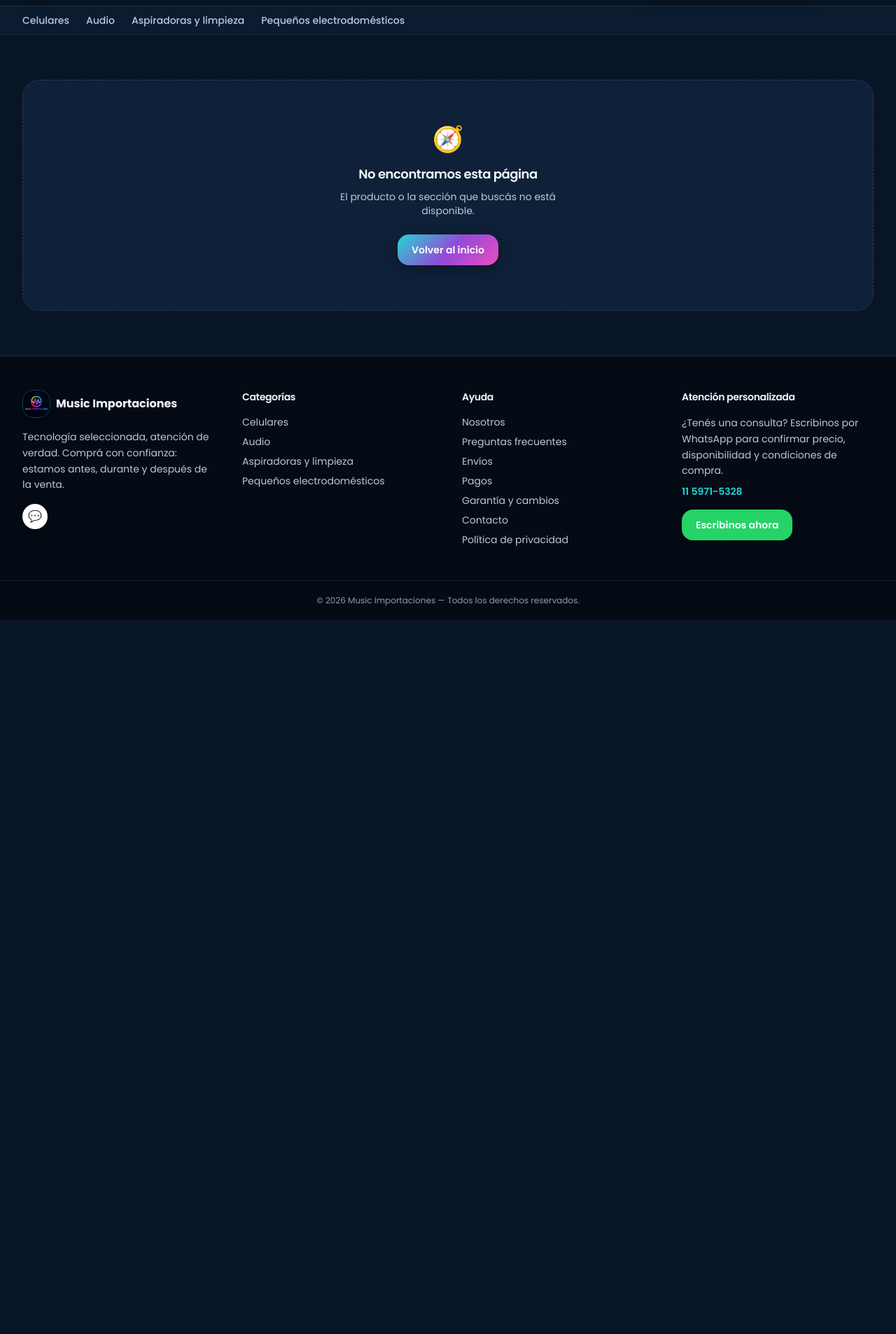
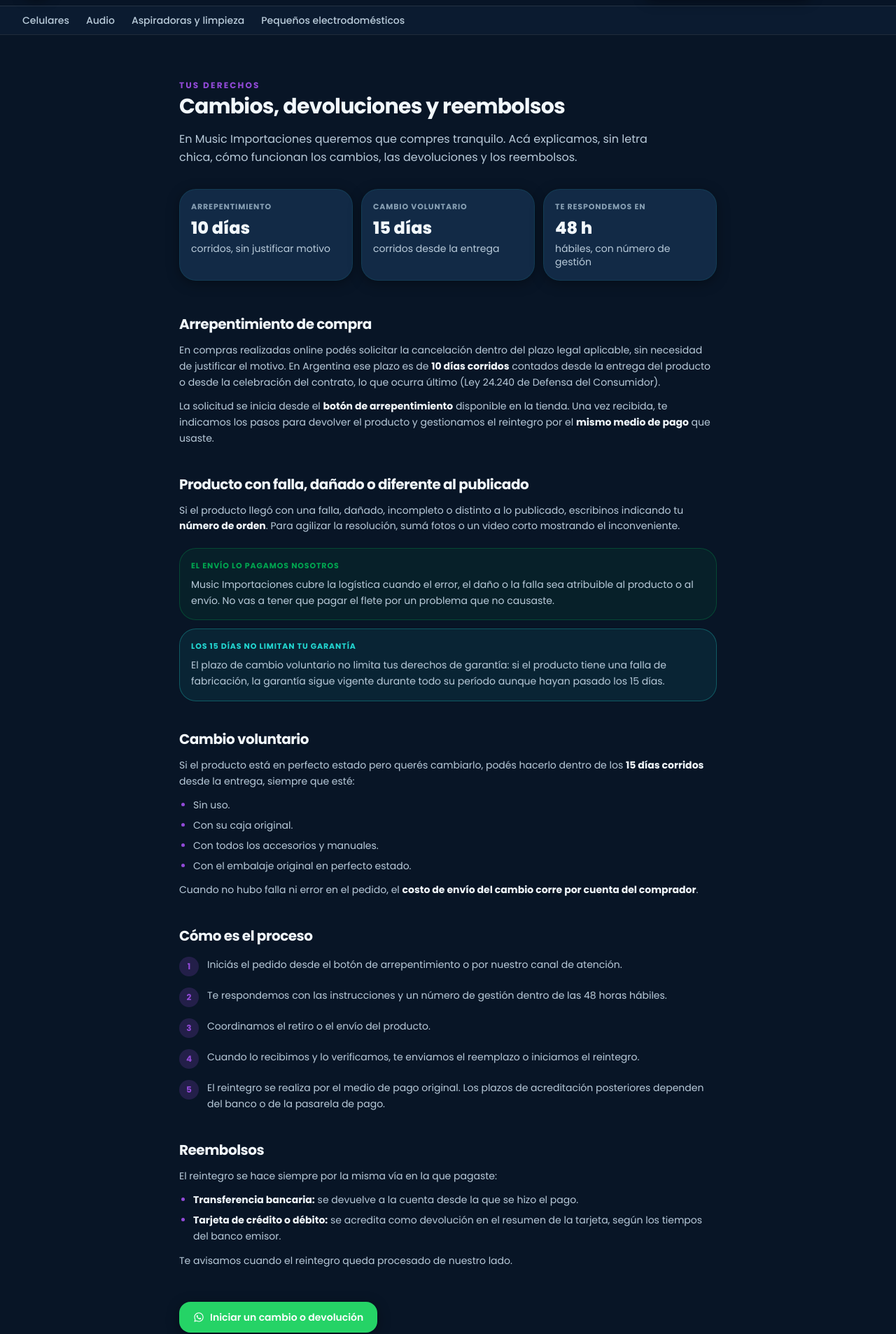
Before and after one commit to agustinzorrilla4-lab/music-importaciones, a React (Vite) app: page /cambios-devoluciones-y-reembolsos in a window 1280 px wide. Shown: the part 56-1962 px from the top of the page at 70% size. Before the commit the page ends 942 px from the top, so only its background shows below. Built offline with nearby package versions, Linux system fonts and the light colour scheme.

Commit message:
feat: pagina Cambios, devoluciones y reembolsos + enlaces footer/ficha/sitemap

```diff
--- a/src/App.tsx
+++ b/src/App.tsx
@@ -12,6 +12,7 @@ import FAQ from "@/pages/FAQ";
 import Shipping from "@/pages/Shipping";
 import Payments from "@/pages/Payments";
 import Warranty from "@/pages/Warranty";
+import Returns from "@/pages/Returns";
 import Contact from "@/pages/Contact";
 import Privacy from "@/pages/Privacy";
 import NotFound from "@/pages/NotFound";
@@ -39,6 +40,7 @@ export default function App() {
           <Route path="/envios" element={<Shipping />} />
           <Route path="/pagos" element={<Payments />} />
           <Route path="/garantia-y-cambios" element={<Warranty />} />
+          <Route path="/cambios-devoluciones-y-reembolsos" element={<Returns />} />
           <Route path="/contacto" element={<Contact />} />
           <Route path="/privacidad" element={<Privacy />} />
           <Route path="*" element={<NotFound />} />
--- a/src/components/Footer.tsx
+++ b/src/components/Footer.tsx
@@ -9,6 +9,7 @@ const INFO_LINKS = [
   { label: "Envíos", to: "/envios" },
   { label: "Pagos", to: "/pagos" },
   { label: "Garantía y cambios", to: "/garantia-y-cambios" },
+  { label: "Cambios, devoluciones y reembolsos", to: "/cambios-devoluciones-y-reembolsos" },
   { label: "Contacto", to: "/contacto" },
   { label: "Política de privacidad", to: "/privacidad" },
 ];
--- a/src/pages/ProductDetail.tsx
+++ b/src/pages/ProductDetail.tsx
@@ -266,10 +266,10 @@ export default function ProductDetail() {
                   del importe, a tu elección.
                 </p>
                 <Link
-                  to="/garantia-y-cambios"
+                  to="/cambios-devoluciones-y-reembolsos"
                   className="mt-1 inline-block text-xs font-semibold text-violet hover:underline"
                 >
-                  Ver qué cubre y cómo reclamar
+                  Ver cambios, devoluciones y reembolsos
                 </Link>
               </div>
             </div>
--- /dev/null
+++ b/src/pages/Returns.tsx
@@ -0,0 +1,185 @@
+import WhatsAppButton from "@/components/WhatsAppButton";
+
+const PLAZOS = [
+  {
+    label: "Arrepentimiento",
+    value: "10 días",
+    detail: "corridos, sin justificar motivo",
+  },
+  {
+    label: "Cambio voluntario",
+    value: "15 días",
+    detail: "corridos desde la entrega",
+  },
+  {
+    label: "Te respondemos en",
+    value: "48 h",
+    detail: "hábiles, con número de gestión",
+  },
+];
+
+const PROCESO = [
+  "Iniciás el pedido desde el botón de arrepentimiento o por nuestro canal de atención.",
+  "Te respondemos con las instrucciones y un número de gestión dentro de las 48 horas hábiles.",
+  "Coordinamos el retiro o el envío del producto.",
+  "Cuando lo recibimos y lo verificamos, te enviamos el reemplazo o iniciamos el reintegro.",
+  "El reintegro se realiza por el medio de pago original. Los plazos de acreditación posteriores dependen del banco o de la pasarela de pago.",
+];
+
+export default function Returns() {
+  return (
+    <div className="container-page section animate-fade-in">
+      <div className="mx-auto max-w-3xl">
+        <p className="eyebrow">Tus derechos</p>
+        <h1 className="mt-1 text-2xl font-bold text-ink sm:text-3xl">
+          Cambios, devoluciones y reembolsos
+        </h1>
+        <p className="mt-4 max-w-2xl text-base leading-relaxed text-ink-soft">
+          En Music Importaciones queremos que compres tranquilo. Acá explicamos, sin
+          letra chica, cómo funcionan los cambios, las devoluciones y los reembolsos.
+        </p>
+
+        {/* Los tres plazos que el comprador viene a buscar, antes que el texto. */}
+        <dl className="mt-8 grid gap-3 sm:grid-cols-3">
+          {PLAZOS.map((p) => (
+            <div key={p.label} className="card p-4">
+              <dt className="text-[11px] font-bold uppercase tracking-[0.08em] text-ink-faint">
+                {p.label}
+              </dt>
+              <dd className="mt-1.5 text-2xl font-extrabold tabular-nums text-ink">
+                {p.value}
+                <span className="mt-1 block text-sm font-normal leading-snug text-ink-soft">
+                  {p.detail}
+                </span>
+              </dd>
+            </div>
+          ))}
+        </dl>
+
+        <div className="mt-12 space-y-10 text-sm leading-relaxed text-ink-soft">
+          <section>
+            <h2 className="text-xl font-bold text-ink">Arrepentimiento de compra</h2>
+            <p className="mt-3">
+              En compras realizadas online podés solicitar la cancelación dentro del
+              plazo legal aplicable, sin necesidad de justificar el motivo. En Argentina
+              ese plazo es de <strong className="text-ink">10 días corridos</strong>{" "}
+              contados desde la entrega del producto o desde la celebración del
+              contrato, lo que ocurra último (Ley 24.240 de Defensa del Consumidor).
+            </p>
+            <p className="mt-3">
+              La solicitud se inicia desde el{" "}
+              <strong className="text-ink">botón de arrepentimiento</strong> disponible
+              en la tienda. Una vez recibida, te indicamos los pasos para devolver el
+              producto y gestionamos el reintegro por el{" "}
+              <strong className="text-ink">mismo medio de pago</strong> que usaste.
+            </p>
+          </section>
+
+          <section>
+            <h2 className="text-xl font-bold text-ink">
+              Producto con falla, dañado o diferente al publicado
+            </h2>
+            <p className="mt-3">
+              Si el producto llegó con una falla, dañado, incompleto o distinto a lo
+              publicado, escribinos indicando tu{" "}
+              <strong className="text-ink">número de orden</strong>. Para agilizar la
+              resolución, sumá fotos o un video corto mostrando el inconveniente.
+            </p>
+
+            <div className="mt-5 rounded-2xl border border-[#00a650]/30 bg-[#00a650]/[0.08] p-4">
+              <p className="text-[11px] font-bold uppercase tracking-[0.08em] text-[#00a650]">
+                El envío lo pagamos nosotros
+              </p>
+              <p className="mt-1.5">
+                Music Importaciones cubre la logística cuando el error, el daño o la
+                falla sea atribuible al producto o al envío. No vas a tener que pagar el
+                flete por un problema que no causaste.
+              </p>
+            </div>
+
+            <div className="mt-3 rounded-2xl border border-cyan/30 bg-cyan/[0.08] p-4">
+              <p className="text-[11px] font-bold uppercase tracking-[0.08em] text-cyan">
+                Los 15 días no limitan tu garantía
+              </p>
+              <p className="mt-1.5">
+                El plazo de cambio voluntario no limita tus derechos de garantía: si el
+                producto tiene una falla de fabricación, la garantía sigue vigente
+                durante todo su período aunque hayan pasado los 15 días.
+              </p>
+            </div>
+          </section>
+
+          <section>
+            <h2 className="text-xl font-bold text-ink">Cambio voluntario</h2>
+            <p className="mt-3">
+              Si el producto está en perfecto estado pero querés cambiarlo, podés
+              hacerlo dentro de los{" "}
+              <strong className="text-ink">15 días corridos</strong> desde la entrega,
+              siempre que esté:
+            </p>
+            <ul className="mt-3 list-disc space-y-1.5 pl-5 marker:text-violet">
+              <li>Sin uso.</li>
+              <li>Con su caja original.</li>
+              <li>Con todos los accesorios y manuales.</li>
+              <li>Con el embalaje original en perfecto estado.</li>
+            </ul>
+            <p className="mt-3">
+              Cuando no hubo falla ni error en el pedido, el{" "}
+              <strong className="text-ink">
+                costo de envío del cambio corre por cuenta del comprador
+              </strong>
+              .
+            </p>
+          </section>
+
+          <section>
+            <h2 className="text-xl font-bold text-ink">Cómo es el proceso</h2>
+            <ol className="mt-4 space-y-4">
+              {PROCESO.map((paso, i) => (
+                <li key={paso} className="flex gap-3">
+                  <span
+                    className="flex h-7 w-7 shrink-0 items-center justify-center rounded-full bg-violet/20 text-xs font-bold tabular-nums text-violet"
+                    aria-hidden="true"
+                  >
+                    {i + 1}
+                  </span>
+                  <span>{paso}</span>
+                </li>
+              ))}
+            </ol>
+          </section>
+
+          <section>
+            <h2 className="text-xl font-bold text-ink">Reembolsos</h2>
+            <p className="mt-3">
+              El reintegro se hace siempre por la misma vía en la que pagaste:
+            </p>
+            <ul className="mt-3 list-disc space-y-1.5 pl-5 marker:text-violet">
+              <li>
+                <strong className="text-ink">Transferencia bancaria:</strong> se
+                devuelve a la cuenta desde la que se hizo el pago.
+              </li>
+              <li>
+                <strong className="text-ink">Tarjeta de crédito o débito:</strong> se
+                acredita como devolución en el resumen de la tarjeta, según los tiempos
+                del banco emisor.
+              </li>
+            </ul>
+            <p className="mt-3">
+              Te avisamos cuando el reintegro queda procesado de nuestro lado.
+            </p>
+          </section>
+
+          <div className="pt-2">
+            <WhatsAppButton
+              className="btn-whatsapp"
+              message="Hola, quiero iniciar un cambio o una devolución. Mi número de orden es:"
+            >
+              Iniciar un cambio o devolución
+            </WhatsAppButton>
+          </div>
+        </div>
+      </div>
+    </div>
+  );
+}
```
Also changed, not shown: 1 other file (tests, documents, lock files or other folders).
